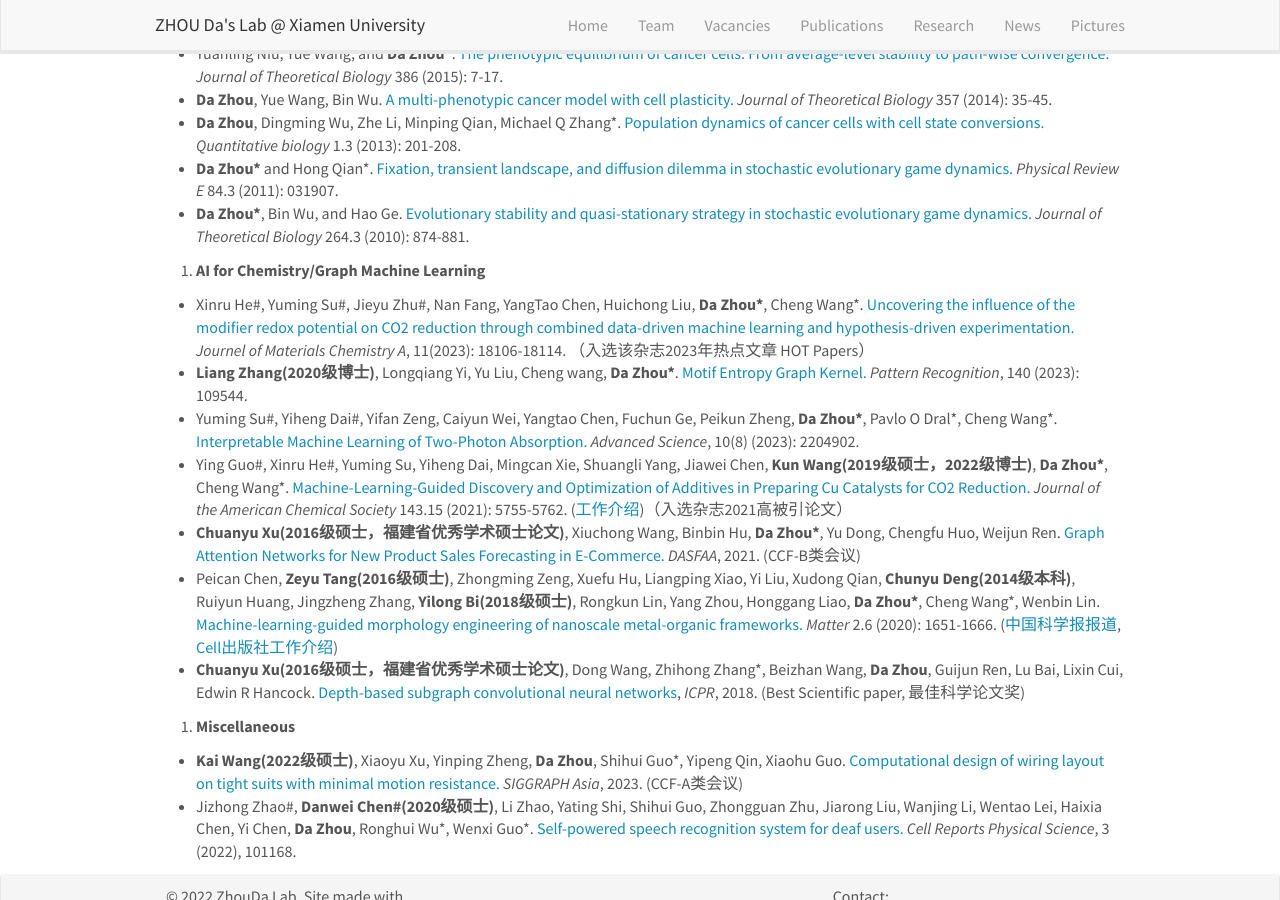
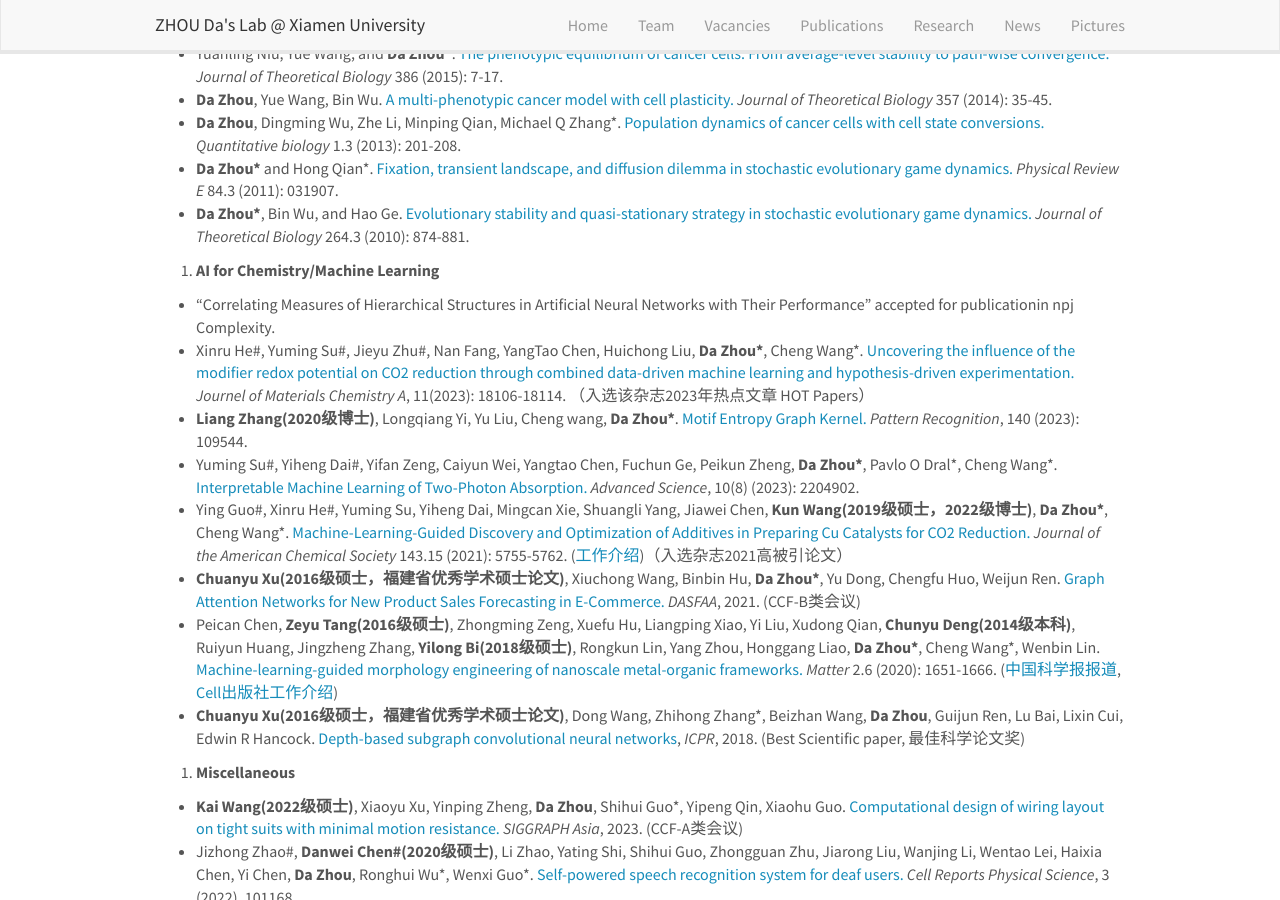
Before and after one commit to ZhouDaLab/zhoudalab.github.io, a Jekyll site: the page built from _pages/publications.md, in a window 1280 px wide and 900 px high, scrolled down 819 px. Built offline with Jekyll 4.4.1, drawn with Linux system fonts in a browser that asks for light colours; nearby versions of some CDN libraries.

Commit message:
Update publications.md

```diff
--- a/_pages/publications.md
+++ b/_pages/publications.md
@@ -32,8 +32,9 @@ permalink: /publications/
 - **Da Zhou\*** and Hong Qian\*. [Fixation, transient landscape, and diffusion dilemma in stochastic evolutionary game dynamics.](https://journals.aps.org/pre/abstract/10.1103/PhysRevE.84.031907) *Physical Review E* 84.3 (2011): 031907.
 - **Da Zhou\***, Bin Wu, and Hao Ge. [Evolutionary stability and quasi-stationary strategy in stochastic evolutionary game dynamics.](https://www.sciencedirect.com/science/article/pii/S0022519310001414) *Journal of Theoretical Biology* 264.3 (2010): 874-881.
 
-2. **AI for Chemistry/Graph Machine Learning**
+2. **AI for Chemistry/Machine Learning**
 
+- "Correlating Measures of Hierarchical Structures in Artificial Neural Networks with Their Performance" accepted for publicationin npj Complexity.
 - Xinru He\#, Yuming Su\#, Jieyu Zhu\#, Nan Fang, YangTao Chen, Huichong Liu, **Da Zhou\***, Cheng Wang\*. [Uncovering the influence of the modifier redox potential on CO2 reduction through combined data-driven machine learning and hypothesis-driven experimentation.](https://doi.org/10.1039/D3TA03115B) 	*Journel of Materials Chemistry A*, 11(2023): 18106-18114. （入选该杂志2023年热点文章 HOT Papers）
 - **Liang Zhang(2020级博士)**, Longqiang Yi, Yu Liu, Cheng wang, **Da Zhou\***. [Motif Entropy Graph Kernel.](https://www.sciencedirect.com/science/article/abs/pii/S0031320323002443) *Pattern Recognition*, 140 (2023): 109544.
 - Yuming Su\#, Yiheng Dai\#, Yifan Zeng, Caiyun Wei, Yangtao Chen, Fuchun Ge, Peikun Zheng, **Da Zhou\***, Pavlo O Dral\*, Cheng Wang\*. [Interpretable Machine Learning of Two-Photon Absorption.](https://onlinelibrary.wiley.com/doi/full/10.1002/advs.202204902) *Advanced Science*, 10(8) (2023): 2204902.
```
